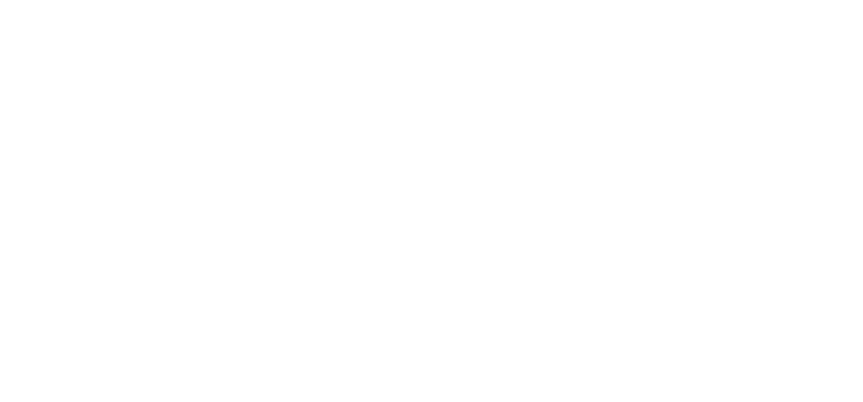
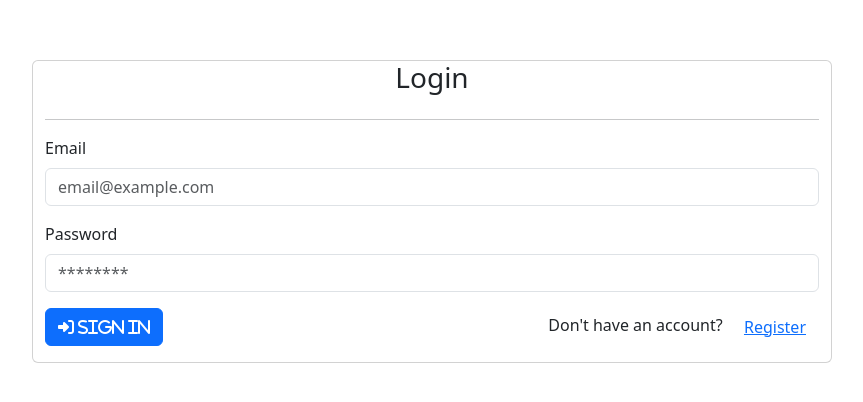
Before and after one commit to sergeemmanuelk/book-social-network-springboot-angular, an Angular app in the folder book-social-network-ui/: page /login in a window 1280 px wide. Before the commit this address led to /. Shown: the part 132-534 px from the top of the page, without its empty margins (208-1071 px from the left). Built offline with nearby package versions, Linux system fonts and the light colour scheme.

Commit message:
feat: implement login feature

```diff
--- a/book-social-network-ui/src/app/app-routing.module.ts
+++ b/book-social-network-ui/src/app/app-routing.module.ts
@@ -1,7 +1,13 @@
 import { NgModule } from '@angular/core';
 import { RouterModule, Routes } from '@angular/router';
+import { LoginComponent } from './pages/login/login.component';
 
-const routes: Routes = [];
+const routes: Routes = [
+  {
+    path: 'login',
+    component: LoginComponent
+  }
+];
 
 @NgModule({
   imports: [RouterModule.forRoot(routes)],
--- /dev/null
+++ b/book-social-network-ui/src/app/pages/login/login.component.html
@@ -0,0 +1,24 @@
+<div class="container-fluid card login-container">
+  <h3 class="text-center">Login</h3>
+  <hr>
+  <div class="alert alert-danger" role="alert" *ngIf="errorMsg.length">
+    <p *ngFor="let msg of errorMsg">{{ msg }}</p>
+  </div>
+  <div class="mb-3">
+    <label for="login" class="form-label">Email</label>
+    <input [(ngModel)]="authRequest.email" type="email" class="form-control" id="login" placeholder="email@example.com">
+  </div>
+  <div class="mb-3">
+    <label for="password" class="form-label">Password</label>
+    <input [(ngModel)]="authRequest.password" type="password" class="form-control" id="password" placeholder="********">
+  </div>
+  <div class="d-flex justify-content-between mb-3">
+    <button (click)="login()" type="button" class="btn btn-primary">
+      <em class="fas fa-sign-in-alt">&nbsp;Sign in</em>
+    </button>
+    <div>
+      Don't have an account?&nbsp;
+      <button (click)="register()" type="button" class="btn btn-link">Register</button>
+    </div>
+  </div>
+</div>
--- /dev/null
+++ b/book-social-network-ui/src/app/pages/login/login.component.ts
@@ -0,0 +1,49 @@
+import { Component } from '@angular/core';
+import { Router } from '@angular/router';
+import { AuthenticationRequest } from 'src/app/services/models';
+import { AuthenticationService } from 'src/app/services/services';
+import { TokenService } from 'src/app/services/token/token.service';
+
+@Component({
+  selector: 'app-login',
+  templateUrl: './login.component.html',
+  styleUrls: ['./login.component.scss']
+})
+export class LoginComponent {
+  authRequest: AuthenticationRequest = {email: '', password: ''};
+  errorMsg: Array<string> = [];
+
+  constructor(
+    private router: Router,
+    private authService: AuthenticationService,
+    private tokenService: TokenService
+  ) {
+
+  }
+
+  login() {
+    this.errorMsg = [];
+
+    this.authService.authenticate({
+      body: this.authRequest
+    }).subscribe({
+      next: (res) => {
+        this.tokenService.token = res.token as string;
+        this.router.navigate(['books']);
+      },
+      error: (err) => {
+        console.log(err);
+
+        if (err.error.validationErrors) {
+          this.errorMsg = err.error.validationErrors;
+        } else {
+          this.errorMsg.push(err.error.error);
+        }
+      }
+    });
+  }
+
+  register() {
+    this.router.navigate(['register'])
+  }
+}
--- /dev/null
+++ b/book-social-network-ui/src/app/services/token/token.service.ts
@@ -0,0 +1,15 @@
+import { Injectable } from '@angular/core';
+
+@Injectable({
+  providedIn: 'root'
+})
+export class TokenService {
+
+  set token(token: string) {
+    localStorage.setItem('token', token);
+  }
+
+  get token() {
+    return localStorage.getItem('token') as string;
+  }
+}
--- a/book-social-network-ui/src/styles.scss
+++ b/book-social-network-ui/src/styles.scss
@@ -1,3 +1,8 @@
 /* You can add global styles to this file, and also import other style files */
 @import "bootstrap/dist/css/bootstrap.min.css";
 @import "@fortawesome/fontawesome-free/css/all.min.css";
+
+.login-container {
+  width: 800px !important;
+  margin-top: 15%;
+}
```
Also changed, not shown: book-social-network-ui/src/app/app.module.ts (+6 -2 lines), book-social-network-ui/src/app/pages/login/login.component.scss (added), 2 other files (tests, documents, lock files or other folders).
